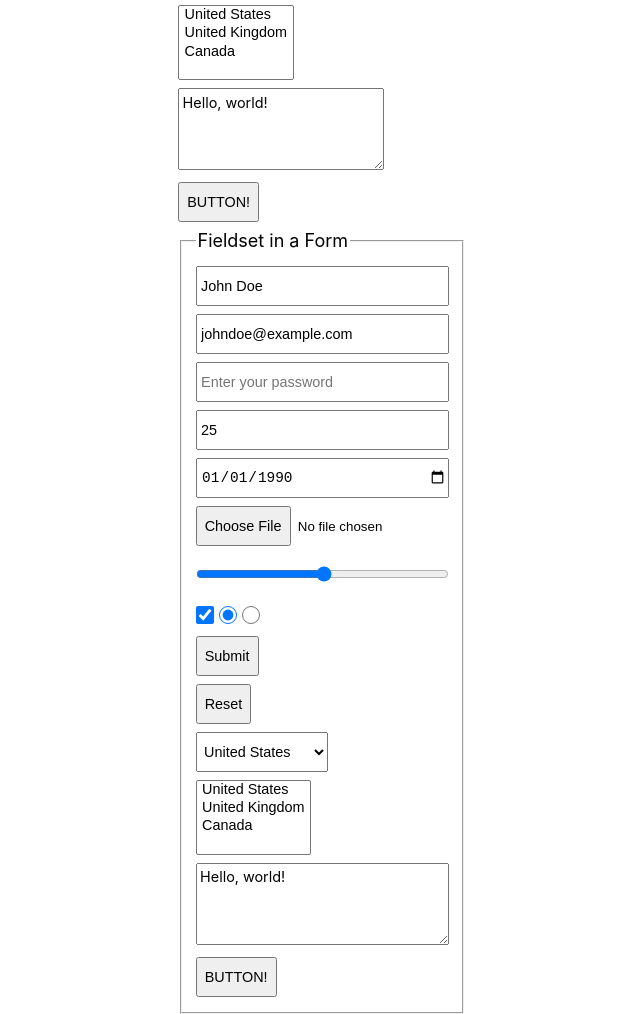
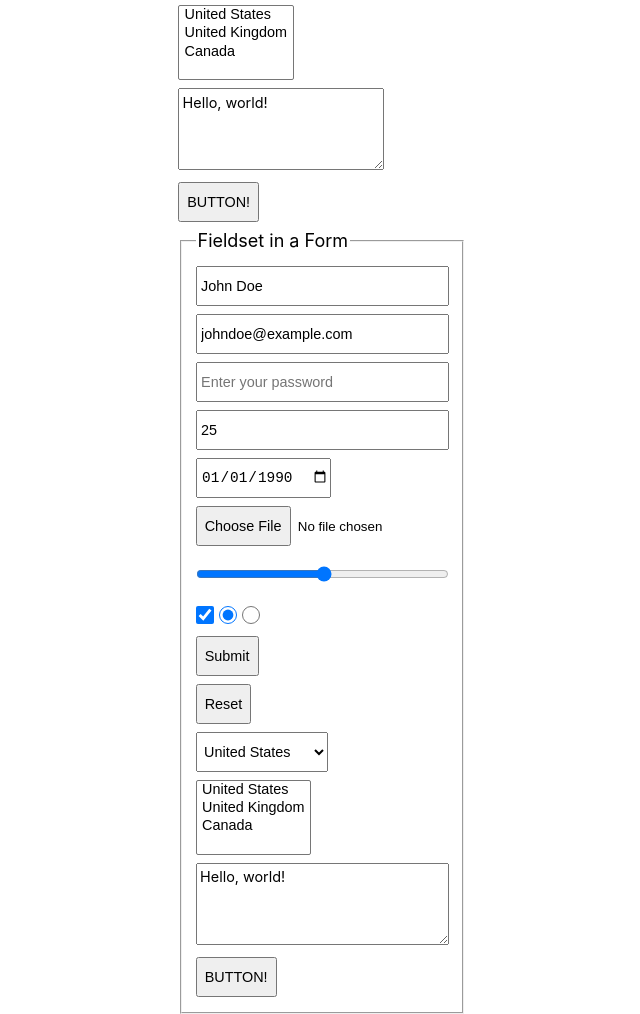
Before and after one commit to broadwayinc/style-blank, a website: page index.html in a window 1280 px wide. Shown: the part 1703-2717 px from the top of the page, without its empty margins (62-702 px from the left). Drawn offline with Linux system fonts and the light colour scheme.

Commit message:
update input selector in fieldset to include date type

```diff
--- a/blank.css
+++ b/blank.css
@@ -10,7 +10,7 @@ body {
     --style-blank-input-height: 40px;
 }
 
-form > fieldset textarea, form > fieldset input:not([type="checkbox"]):not([type="radio"]):not([type="file"]):not([type="submit"]):not([type="reset"]):not([type="button"]) {
+form > fieldset textarea, form > fieldset input:not([type="checkbox"]):not([type="radio"]):not([type="file"]):not([type="submit"]):not([type="reset"]):not([type="date"]):not([type="button"]) {
     width: 100%;
 }
 
```
